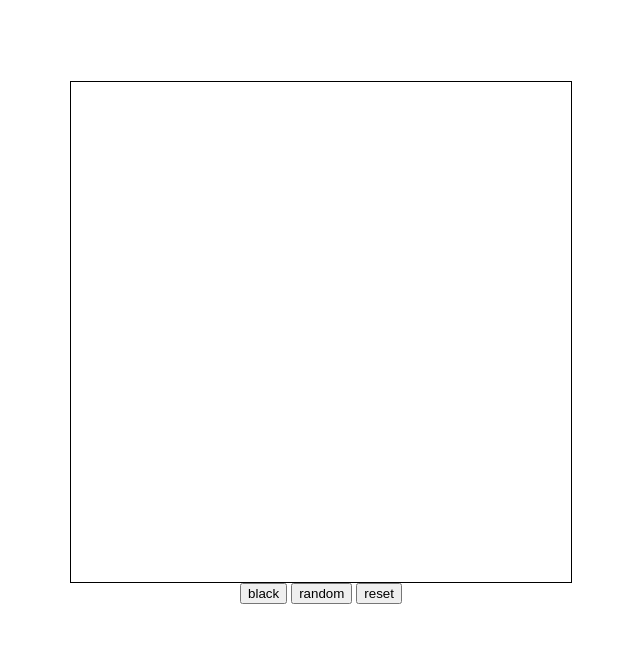
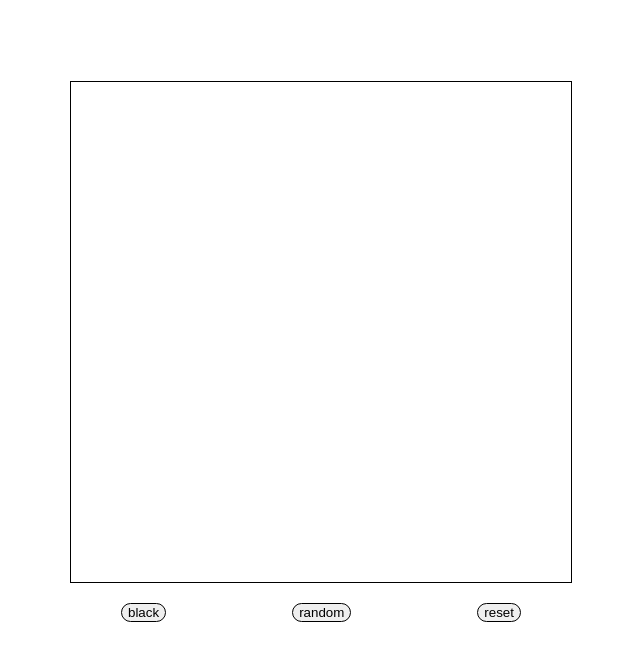
Before and after one commit to Macadangit/Etch-a-Sketch, a plain HTML site: page index.html in a window 1280 px wide. Shown: the part 153-800 px from the top of the page, without its empty margins (319-959 px from the left). Drawn offline with Linux system fonts and the light colour scheme.

Commit message:
final styling

```diff
--- a/style.css
+++ b/style.css
@@ -20,3 +20,16 @@ body{
     display: grid;
     border: 1px solid black;
 }
+
+.footer-div{
+    margin-top: 20px;
+    display: flex;
+    justify-content: space-between;
+    align-content: center;
+    min-width: 400px;
+}
+
+.footer-div button{
+    border-radius: 30px;
+    border: 0.5px solid black;
+}
```
